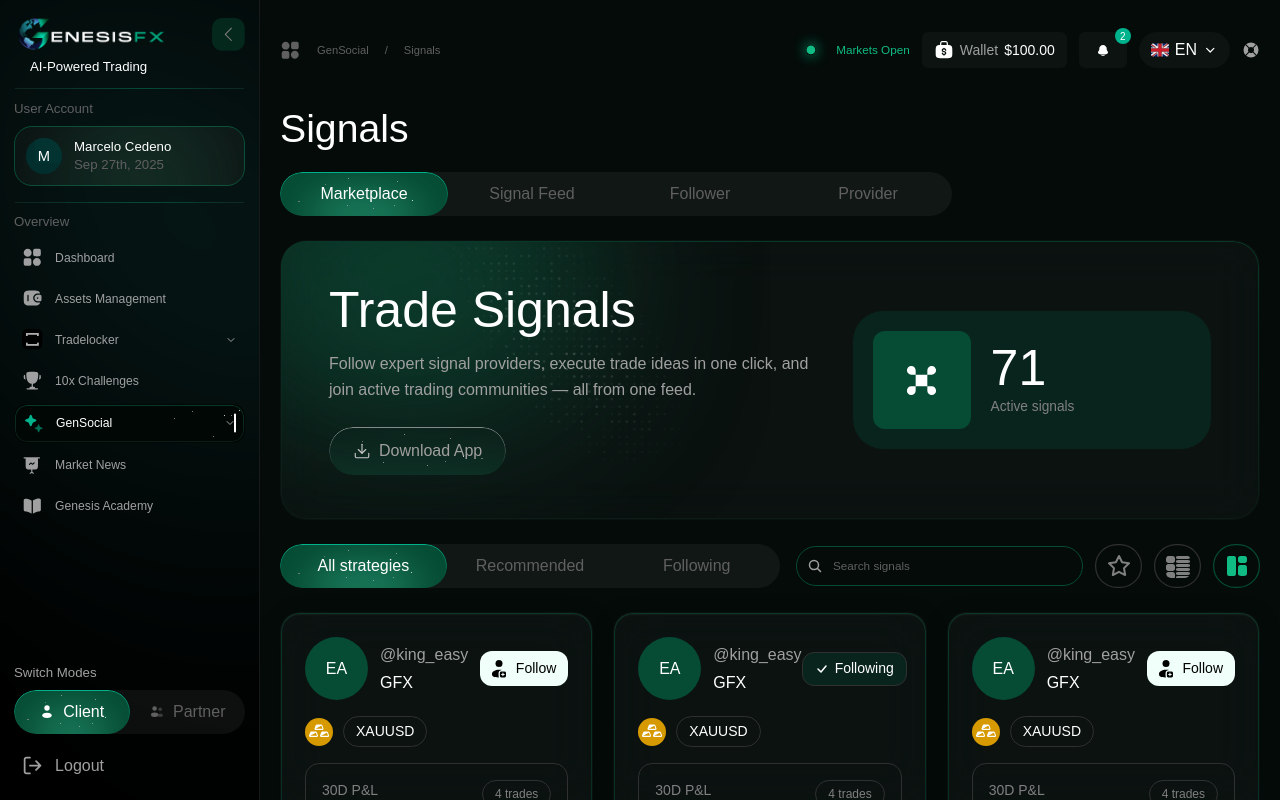
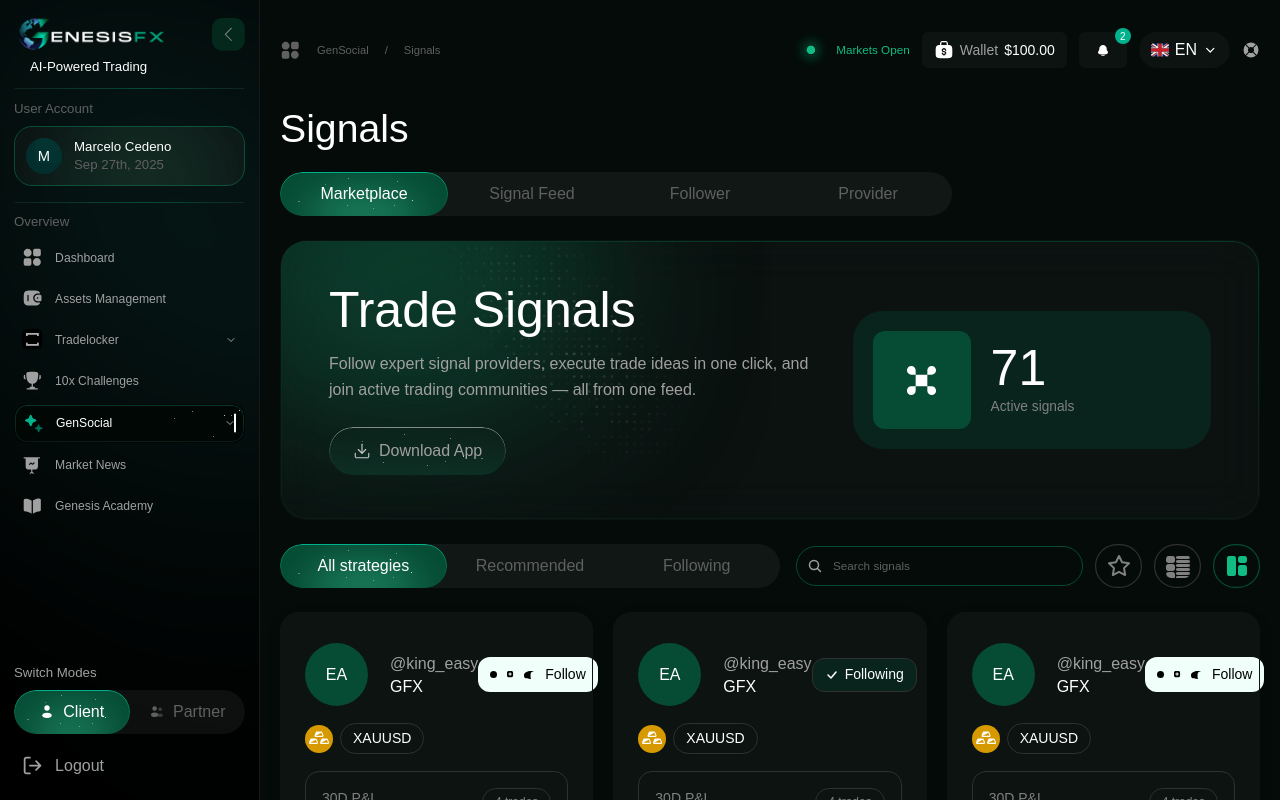
Before and after one commit to Mdx2025/GenesisFxDashboardMDX, a React (Vite) app: page /gensocial/signals in a window 1280 px wide. Built offline with nearby package versions, Linux system fonts and the light colour scheme; a web font is replaced by a local one.

Commit message:
fix: restore tokenized SignalStrategyCard in Marketplace tab, 3-column grid

```diff
--- a/src/pages/SignalsPage.tsx
+++ b/src/pages/SignalsPage.tsx
@@ -3,7 +3,7 @@ import { useNavigate } from 'react-router-dom'
 import { useSidebar } from '@/layouts/RootLayout'
 import { TopBar } from '@/components/dashboard/TopBar'
 import { FollowStrategyModal } from '@/components/dashboard/FollowStrategyModal'
-import { GlassCard, GlassBannerCard, SparkleButton, ModeToggle, GlowEllipse, SearchInput, GlowButton, FaqCard, BannerStatBox } from '@/components/ui'
+import { GlassCard, GlassBannerCard, SparkleButton, ModeToggle, GlowEllipse, SearchInput, GlowButton, FaqCard, BannerStatBox, SignalStrategyCard } from '@/components/ui'
 import { signalProviders, signalTabs, signalFilterTabs, providerFaqs } from '@/data/signals'
 import type { SignalProvider } from '@/data/signals'
 
@@ -647,7 +647,22 @@ export default function SignalsPage() {
         {/* Signal Cards Grid */}
         <div className="grid grid-cols-1 sm:grid-cols-2 lg:grid-cols-3 gap-5">
           {filteredProviders.map(provider => (
-            <SignalCard key={provider.id} provider={provider} onToggleFollow={handleToggleFollow} onFollowClick={handleFollowClick} />
+            <SignalStrategyCard
+              key={provider.id}
+              initials={provider.initials}
+              username={provider.username}
+              tag={provider.tag}
+              pair={provider.pair}
+              pairIcon={<XauusdIcon />}
+              pnl={provider.pnl30d}
+              trades={provider.trades}
+              pricePerMonth={provider.pricePerMonth}
+              profitShare={provider.profitShare}
+              followers={provider.followers}
+              following={provider.following}
+              onFollow={() => provider.following ? handleToggleFollow(provider.id) : handleFollowClick(provider)}
+              onViewStrategy={() => navigate('/gensocial/signals/details-single-page')}
+            />
           ))}
         </div>
         </>)}
```
Also changed, not shown: 3 other files (tests, documents, lock files or other folders).
